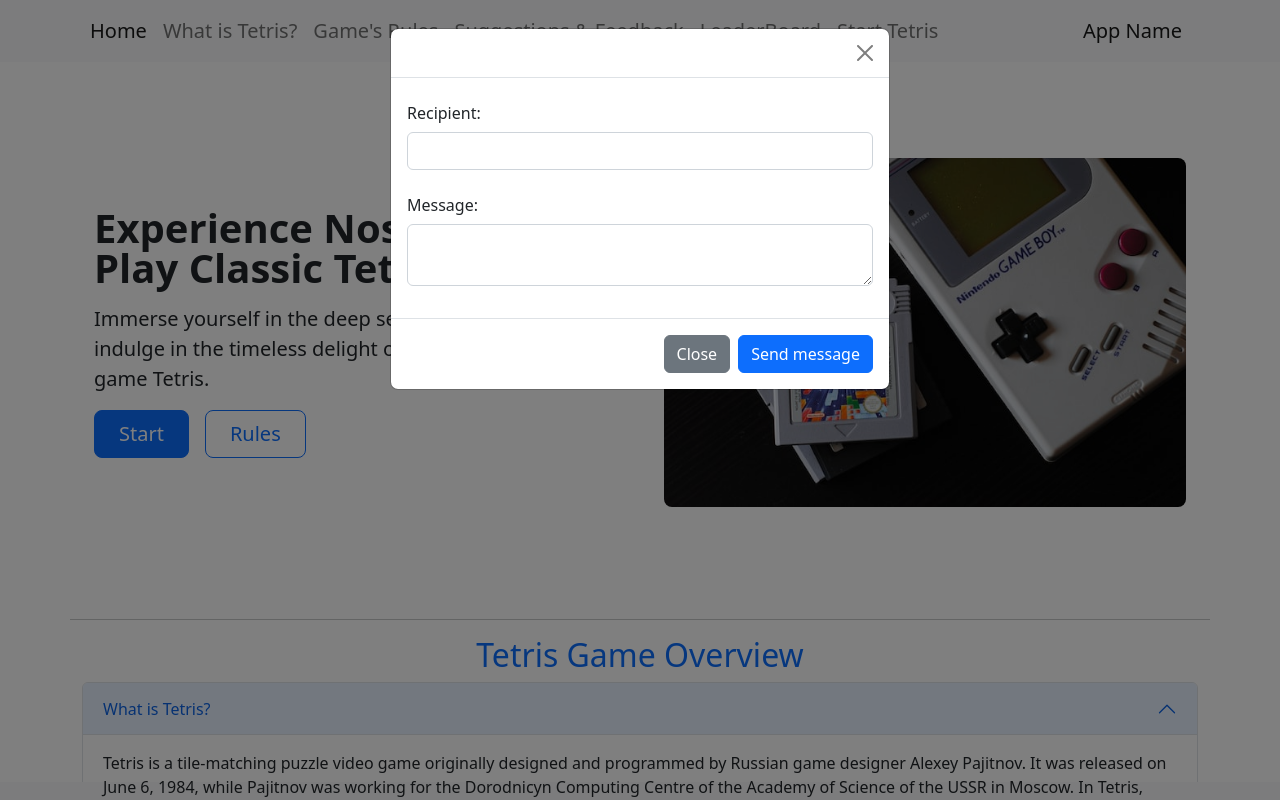
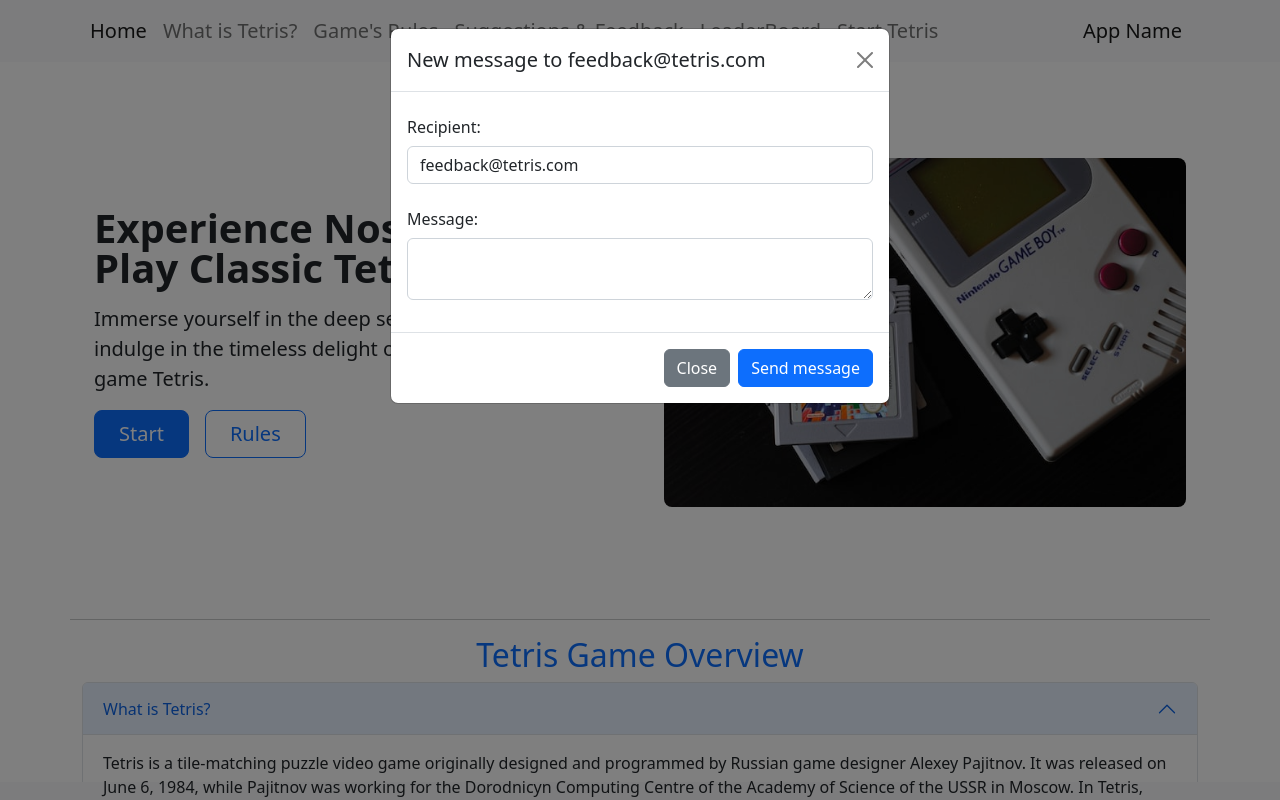
Before and after one commit to Omar-Abdullah-Shaikh-Al-Zoor/Tetris-with-JS-and-Bootstarp, a PHP site: page / in a window 1280 px wide, after a click on "Report an Error". Run offline with PHP 8.4, Linux system fonts and the light colour scheme.

Commit message:
Small edits, with footer issue still exists

```diff
--- a/css/style.css
+++ b/css/style.css
@@ -1,3 +1,8 @@
+* {
+    box-sizing: border-box;
+    margin: 0;
+    padding: 0;
+}
 #hero {
     height: 90vh;
     }
--- a/index.html
+++ b/index.html
@@ -179,7 +179,7 @@
             </section>
             <hr class="container">
             <section class="container mt-5 mb-4">
-                <h3 class="section-heading inline" id="feedback">
+                <h3 class="section-heading" id="feedback">
                     For suggestions and Feedback:
                 </h3>
                 <button type="button" class="btn btn-primary w-100 mt-3 modal-btn" data-bs-toggle="modal" data-bs-target="#feedback_modal" data-bs-whatever="feedback@tetris.com">Report an Error</button>
@@ -212,24 +212,23 @@
                 </div>
             </section>
         </article>
-
     </main>
-    <footer class=" mt-auto py-3 bg-light fixed-footer">
+    <footer class="mt-auto py-3 bg-light fixed-footer">
         <div class="container-fluid text-center">
             <span class="text-muted">Place sticky footer content here.</span>
         </div>
     </footer>
     <!-- <?php include("footer.php"); ?> -->
     <script>
-        $(document).ready(function(){
-            $('.modal-btn').click(function(){
-                var recipient = document.querySelector(this).data-bs-whatever;
-                document.querySelector('#Message').innerText = 'New Message' + recipient;
-                document.querySelector("#recipient-name").value = recipient;
-            })
+        var feedback_modal = document.getElementById('feedback_modal')
+        feedback_modal.addEventListener('show.bs.modal', function (event) {
+        var button = event.relatedTarget
+        var recipient = button.getAttribute('data-bs-whatever')
+        var modalTitle = feedback_modal.querySelector('.modal-title')
+        var modalBodyInput = feedback_modal.querySelector('.modal-body input')
+        modalTitle.textContent = 'New message to ' + recipient
+        modalBodyInput.value = recipient
         });
-
-
     </script>
 </body>
 
```
